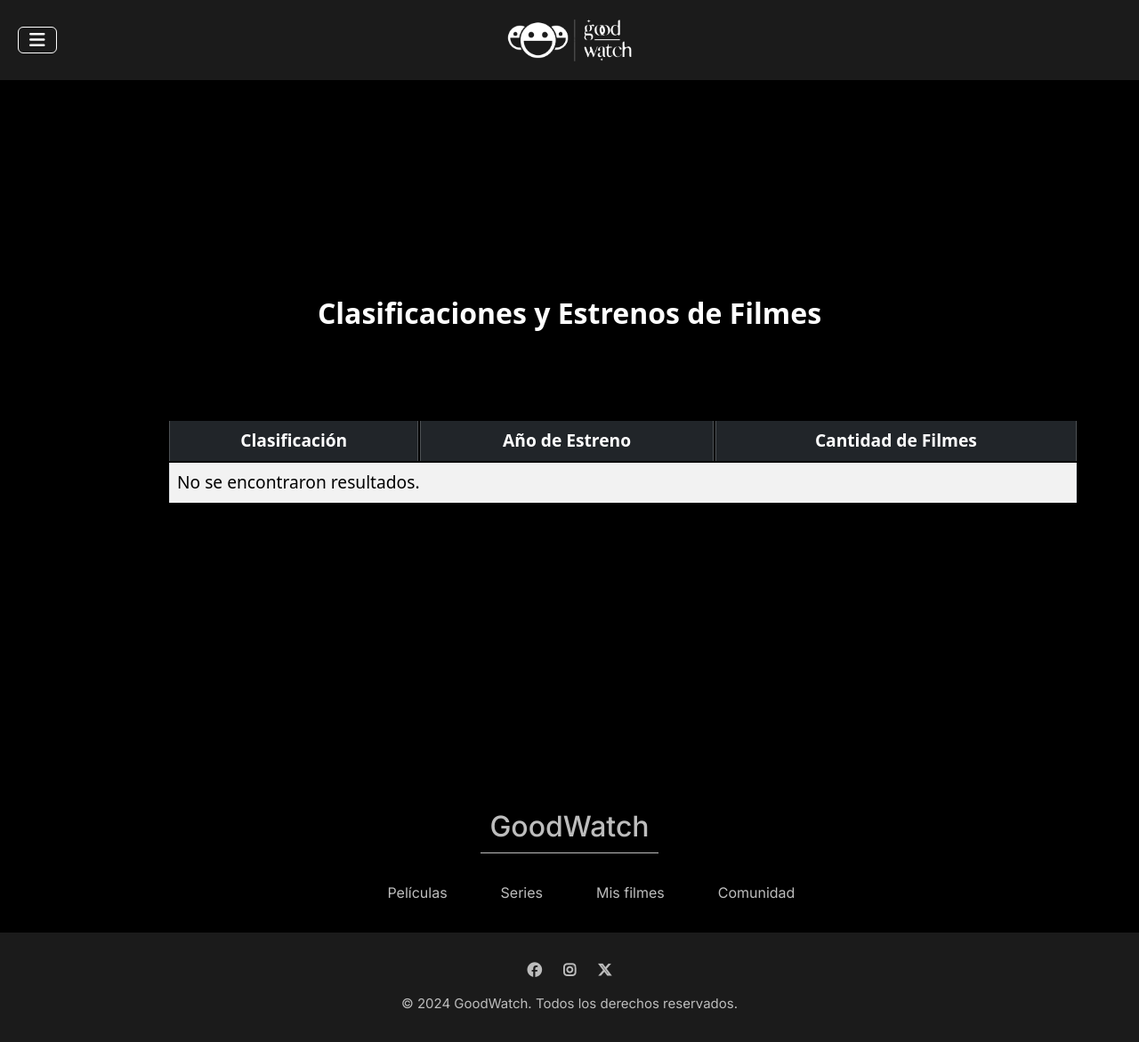
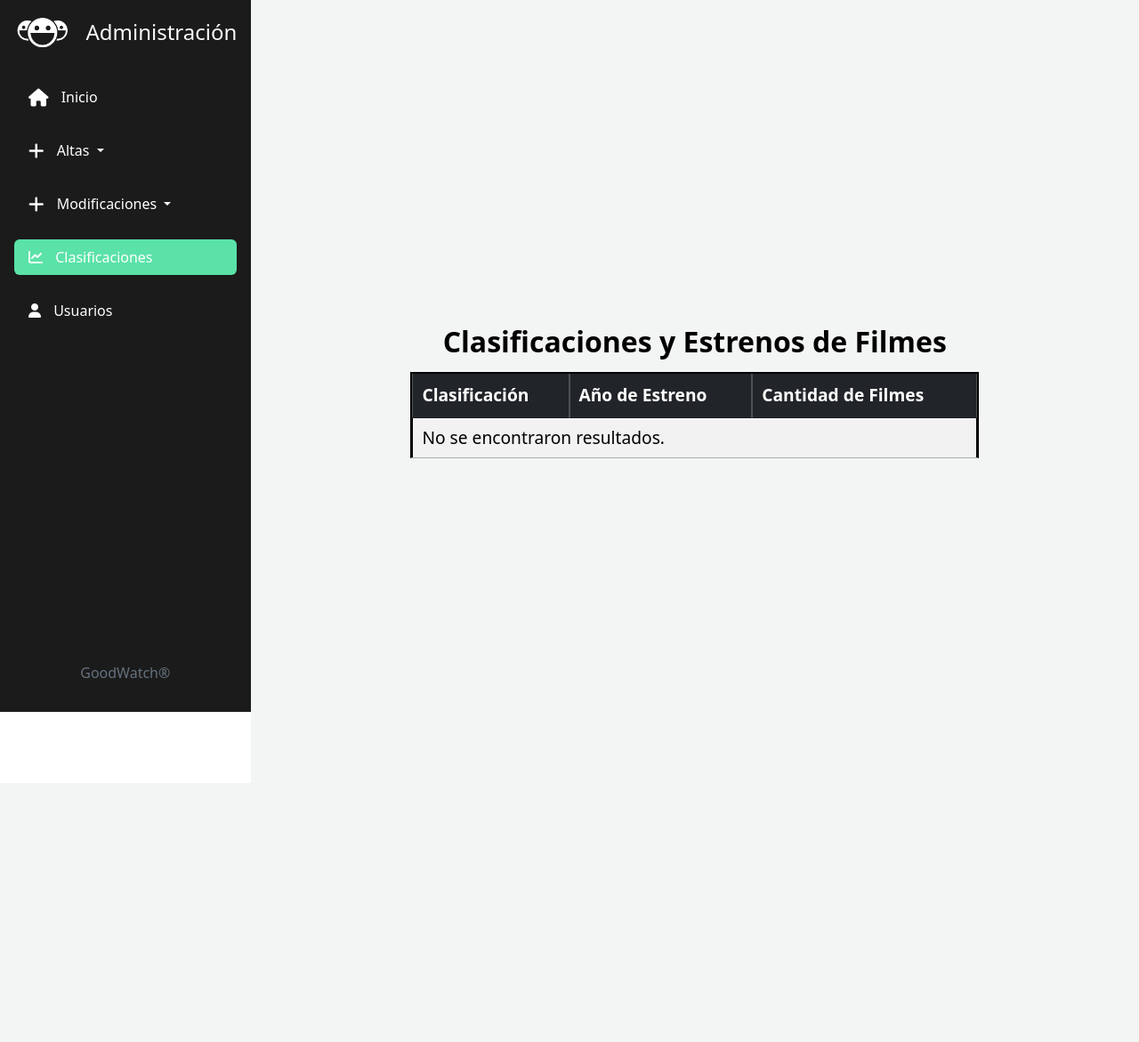
Before and after one commit to AdrianBalandran/ProyectoFinalLBD, a PHP site: page /php/tablaclasificacion.php in a window 1280 px wide. Shown: the whole page at 89% size. After the commit the page ends 800 px from the top, so only its background shows below. Run offline with PHP 8.4, Linux system fonts and the light colour scheme; data that the repository does not hold is empty; some libraries are stand-ins or nearby versions.

Commit message:
Se agrego al administrador de lo Clasificaciones
Ya quedo y agregue nuevas funciones.

```diff
--- a/css/estilosclasi.css
+++ b/css/estilosclasi.css
@@ -19,7 +19,7 @@ body::-webkit-scrollbar {
     flex-direction: column;
     align-items: center;
     justify-content: center;
-    background-color: #000000; /* Deja que tome el color del body */
+
 }
 
 .table-container {
@@ -27,14 +27,17 @@ body::-webkit-scrollbar {
     width: 80%;
 }
 
+
 /* Encabezado centrado y estilizado */
 .header-title {
     text-align: center;
-    margin-bottom: 20px;
+
+    margin-bottom: 15px;
     font-size: 2rem;
-    color: white;
+    color: black;
     font-weight: bold;
 }
+
 
 /* Estilos de la tabla */
 .table-container table {
@@ -42,6 +45,8 @@ body::-webkit-scrollbar {
     margin: 60px;
     width: 100%;
     border-collapse: separate;
+
+    border: 2px solid black; /* Para depuración */
 }
 
 .table-container thead {
--- a/html/panelLateral.html
+++ b/html/panelLateral.html
@@ -46,6 +46,12 @@
                   </ul>
             </li>
             <li>
+                <a href="../php/tablaclasificacion.php" title="" class="nav-link text-white opcion" id="estaclasi-op">
+                    <i class="fa-solid fa-chart-line" style="color: #ffffff;"></i>
+                    Clasificaciones
+                </a>
+            </li>
+            <li>
                 <a href="../php/usuarios.php" title="" class="nav-link text-white opcion" id="estadisticas-op">
                     <i class="fa-solid fa-user" style="color: #ffffff;"></i>
                     Usuarios
--- a/php/encabezado.php
+++ b/php/encabezado.php
@@ -45,9 +45,6 @@
                     </li>
                     <li class="nav-item">
                         <a class="nav-link" href="../php/comunidad.php">COMUNIDAD</a>
-                    </li>
-                    <li class="nav-item">
-                        <a class="nav-link" href="../php/tablaclasificacion.php">CLASIFICACIONES</a>
                     </li>
                     <?php
                     if(isset($_SESSION['usuario'])){
--- a/php/tablaclasificacion.php
+++ b/php/tablaclasificacion.php
@@ -12,6 +12,11 @@
     <link href="https://cdn.jsdelivr.net/npm/bootstrap@5.3.3/dist/css/bootstrap.min.css" rel="stylesheet" integrity="sha384-QWTKZyjpPEjISv5WaRU9OFeRpok6YctnYmDr5pNlyT2bRjXh0JMhjY6hW+ALEwIH" crossorigin="anonymous">
     <script src="https://cdn.jsdelivr.net/npm/bootstrap@5.3.3/dist/js/bootstrap.bundle.min.js" integrity="sha384-YvpcrYf0tY3lHB60NNkmXc5s9fDVZLESaAA55NDzOxhy9GkcIdslK1eN7N6jIeHz" crossorigin="anonymous"></script>
 
+    <!-- DataTables -->
+    <link rel="stylesheet" href="https://cdn.datatables.net/1.13.5/css/jquery.dataTables.min.css">
+    <script src="https://ajax.googleapis.com/ajax/libs/jquery/3.7.1/jquery.min.js"></script>
+    <script src="https://cdn.datatables.net/1.13.5/js/jquery.dataTables.min.js"></script>
+
     <!-- Fuentes de letra -->
     <link rel="preconnect" href="https://fonts.googleapis.com">
     <link rel="preconnect" href="https://fonts.gstatic.com" crossorigin>
@@ -22,28 +27,22 @@
 
     <!-- SweetAlert -->
     <script src="https://cdn.jsdelivr.net/npm/sweetalert2@11"></script>
-
     <script src="https://kit.fontawesome.com/f3a304d792.js" crossorigin="anonymous"></script>
-
 </head>
 
+<body>
 
-
-<body>
-       <!-- Encabezado -->
-   <header>
-        <?php
-            include ("encabezado.php");
-        ?>
-    </header>
+<div class="d-flex flex-nowrap">
+    <?php include "../html/panelLateral.html"; ?>
+    <script>
+        document.getElementById("estaclasi-op").style.backgroundColor = "#5ae2a8";
+    </script>
+    <div class="d-flex flex-column contenido">
 
         <section class="todocont">
-
-
+            <div class="table-container">
                 <h1 class="header-title">Clasificaciones y Estrenos de Filmes</h1>
-
-<div class="table-container">
-    <table class="table table-striped table-bordered">
+                <table id="filmsTable" class="table table-striped table-bordered">
                     <thead class="table-dark">
                         <tr>
                             <th>Clasificación</th>
@@ -93,18 +92,33 @@
                     </tbody>
                 </table>
             </div>
-
         </section>
 
-<!-- Pie de página -->
-<footer>
-        <?php
-        include ("footer.php");
-        ?>
-    </footer>
+    </div>
+</div>
+
+<!-- Script para activar DataTables y la paginación -->
+
+<script>
+    $(document).ready(function () {
+        $('#filmsTable').DataTable({
+            "paging": true,
+            "pageLength": 10,
+            "lengthChange": false,
+            "language": {
+                "paginate": {
+                    "previous": "Anterior",
+                    "next": "Siguiente"
+                },
+                "info": "Mostrando _START_ a _END_ de _TOTAL_ registros",
+                "infoEmpty": "No hay registros disponibles",
+                "infoFiltered": "(filtrado de _MAX_ registros totales)",
+                "zeroRecords": "No se encontraron resultados",
+                "search": "Buscar:"
+            }
+        });
+    });
+</script>
 
 </body>
-
-
-
 </html>
```
Lines whose indentation alone changed are shown as unchanged.
